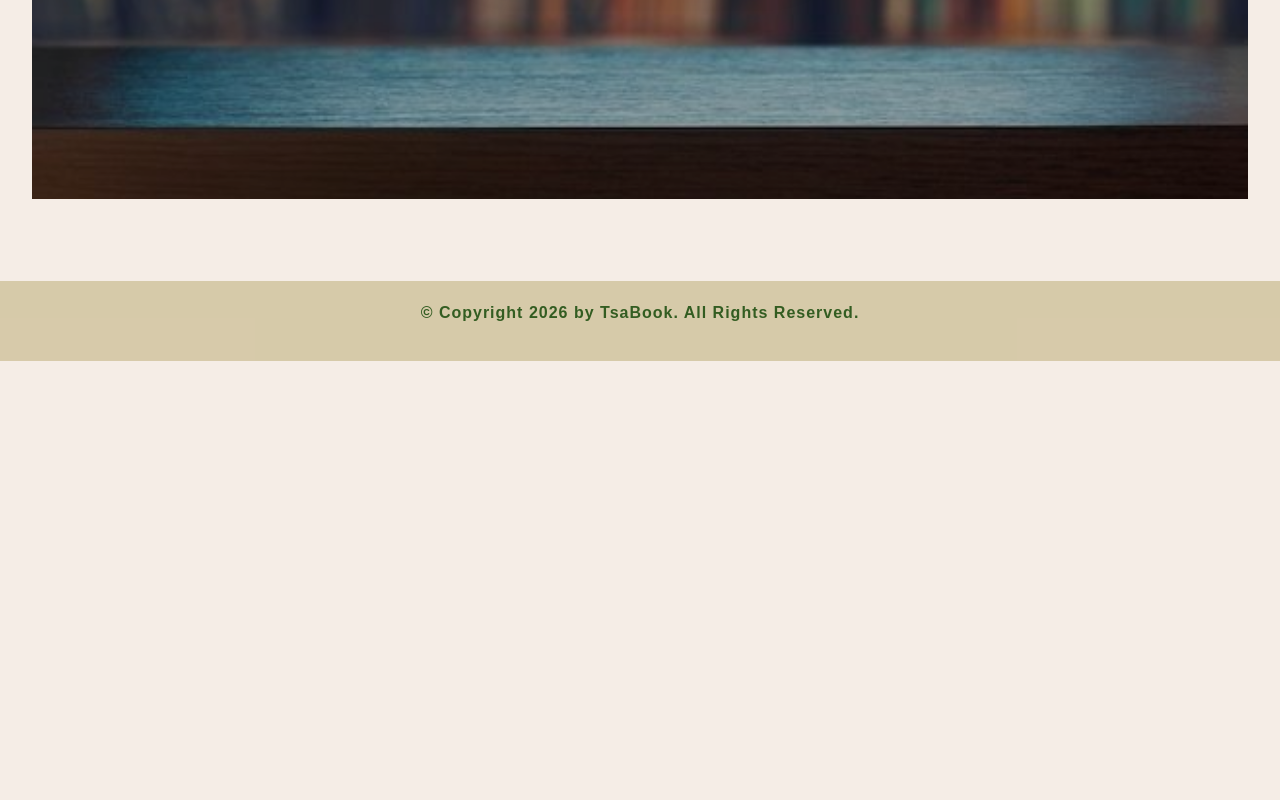
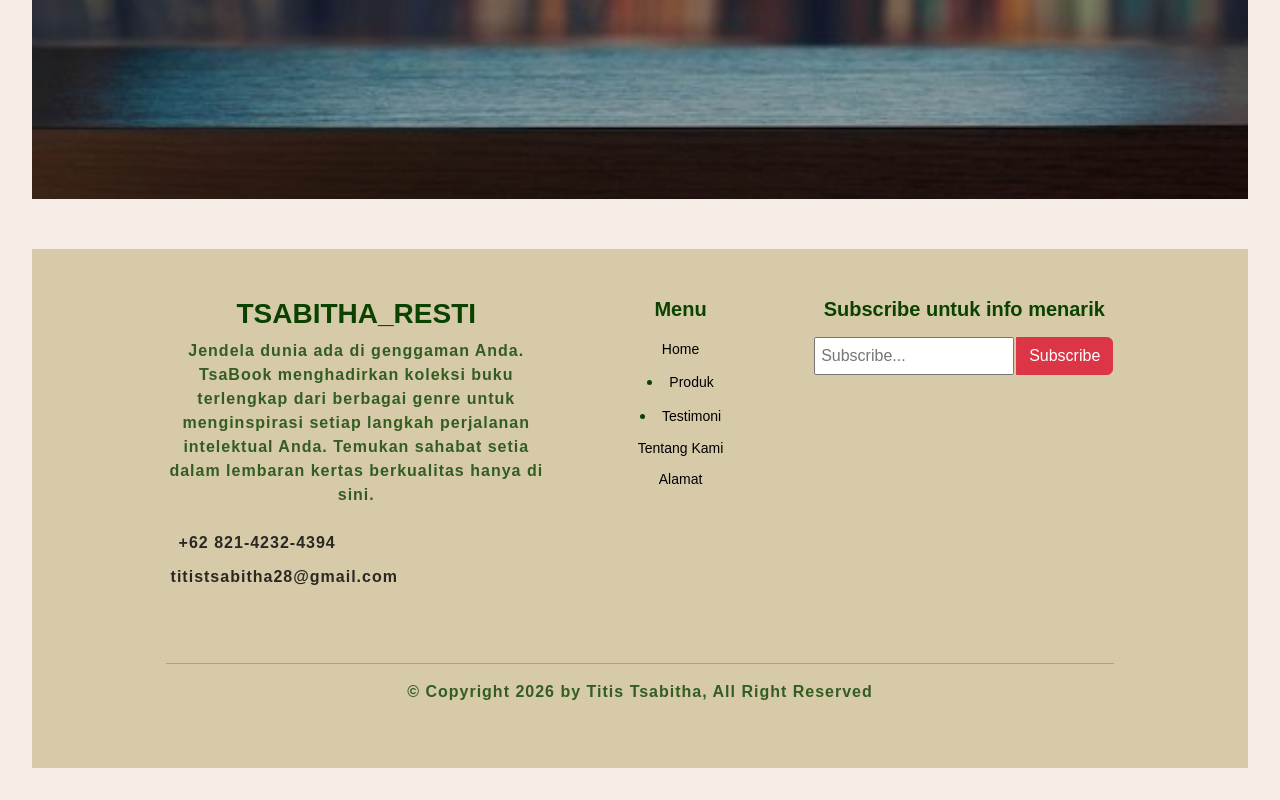
Before and after one commit to Titis03/Titis_Buku, a React (Vite) app: page /login in a window 1280 px wide. Shown: the part 699-1499 px from the top of the page. Before the commit the page ends 1060 px from the top, so only its background shows below. Built offline with nearby package versions, Linux system fonts and the light colour scheme.

Commit message:
Menyempurnakan tampilan web

```diff
--- a/index.html
+++ b/index.html
@@ -9,10 +9,5 @@
   <body>
     <div id="root"></div>
     <script type="module" src="/src/main.jsx"></script>
-    <footer class="footer">
-    <div class="container">
-        <p>&copy; Copyright 2026 by TsaBook. All Rights Reserved.</p>
-    </div>
-</footer>
   </body>
 </html>
--- a/src/App.jsx
+++ b/src/App.jsx
@@ -1,6 +1,10 @@
 import { Routes, Route, Navigate } from "react-router-dom";
 import React, { useState } from "react";
 import "./App.css";
+
+import 'bootstrap/dist/css/bootstrap.min.css';
+import Navbar from "./components/Navbar";
+import FooterComponent from "./components/FooterComponent";
 
 import Login from "./pages/Login";
 import HomePage from "./pages/homePage";
@@ -21,6 +25,7 @@ function App() {
 
         <Route path="*" element={<Navigate to="/login" />} />
       </Routes>
+      <FooterComponent/>
     </div>
   );
 }
--- /dev/null
+++ b/src/components/FooterComponent.jsx
@@ -0,0 +1,59 @@
+import {Container,Row,Col} from "react-bootstrap";
+import {Link} from "react-router-dom";
+
+const FooterComponent = () => {
+  return (
+    <div  className="footer py-5">
+      <Container>
+        <Row className="d-flex justify-content-between">
+          <Col lg="5">
+            <h3 className="fw-bold">TSABITHA_RESTI</h3>
+            <p className="desc">Jendela dunia ada di genggaman Anda. TsaBook menghadirkan koleksi buku terlengkap dari berbagai genre untuk menginspirasi setiap langkah perjalanan intelektual Anda. Temukan sahabat setia dalam lembaran kertas berkualitas hanya di sini.</p>
+            <div className="no mb-1 mt-4">
+              <Link className="text-decoration-none d-flex align-items-center">
+               <i className="fa-brands fa-whatsapp me-2"></i>
+               <p className="m-0">+62 821-4232-4394</p>
+              </Link>
+            </div>
+            <div className="mail">
+              <Link className="text-decoration-none">
+               <i className="fa-regular fa-envelope"></i>
+               <p className="m-0">titistsabitha28@gmail.com</p>
+              </Link>
+            </div>
+          </Col>
+          <Col className="d-flex flex-column col-lg-2 col mt-lg-0 mt-5">
+          <h5 className="fw-bold">Menu</h5>
+          <Link to="/homePage">Home</Link>
+          <li><a href="#produk">Produk</a></li>
+          <li><a href="#testimoni">Testimoni</a></li>
+          <Link to="tentangKami">Tentang Kami</Link>
+          <Link to="/alamat">Alamat</Link>
+          </Col>
+          <Col lg="4" className="mt-lg-0 mt-5">
+          <h5 className="fw-bold mb-3">Subscribe untuk info menarik</h5>
+          <div className="subscribe">
+            <input type="text" placeholder="Subscribe..."/>
+            <button className="btn btn-danger rounded-end rounded-0">Subscribe</button>
+          </div>
+          <div className="social mt-3">
+            <i className="fa-brands fa-facebook me-3"></i>
+            <i className="fa-brands fa-twitter me-3"></i>
+            <i className="fa-brands fa-linkedin me-3"></i>
+            <i className="fa-brands fa-youtube me-3"></i>
+          </div>
+          </Col>
+        </Row>
+        <Row className="mt-5">
+          <Col>
+            <hr/>
+            <p className="text-center px-md-0 px-3">&copy; Copyright {new Date().getFullYear()} by <span className="fw-bold">Titis Tsabitha</span>,
+            All Right Reserved </p>
+          </Col>
+        </Row>
+      </Container>
+    </div>
+  )
+}
+
+export default FooterComponent
--- a/src/index.css
+++ b/src/index.css
@@ -31,6 +31,15 @@ body {
 }
 
 /* ================= NAVBAR ================= */
+
+.navbar {
+  transition: 0.3s all ease; /* Biar transisi warnanya halus */
+  background-color: transparent;
+}
+.navbar.color-active {
+  background-color: #fff9ce !important; /* Warna kuning dari file atasmu */
+  box-shadow: 0 4px 6px rgba(0,0,0,0.1);
+}
 
 .navbar {
     padding: 20px 0;
@@ -546,3 +555,84 @@ body {
     font-Weight: bold;
     z-index: 10;
 }
+
+/* STYLE FOOTER */
+.footer {
+    width: 100%;
+    min-height: 50vh;
+}
+
+.footer .row:nth-child(1) .col:nth-child(1) h3 {
+    color: var(--color-text);
+}
+
+.footer .row:nth-child(1) .col:nth-child(1) .desc {
+    color: var(--color-text);
+    font-size: 14px;
+    line-height: 2;
+}
+
+.footer .no a,
+.footer .mail a {
+    display: flex;
+    align-items: center;
+    color: #000000;
+    column-gap: 5px;
+    margin-bottom: 10px;
+}
+
+.footer .no a:hover,
+.footer .mail a:hover {
+   color: var(--secondary-color);
+}
+
+.footer .row:nth-child(1) .col:nth-child(2) {
+    gap: 10px;
+}
+
+.footer .row:nth-child(1) .col:nth-child(2) a {
+    color: black;
+    text-decoration: none;
+    font-size:  14px;
+}
+
+.footer .row:nth-child(1) .col:nth-child(2) a:hover {
+    color: var(--secondary-color);
+}
+
+.footer .subscribe{
+    display: flex;
+    align-items: center;
+    gap: 2px;
+}
+
+.footer .subscribe input {
+    width: 200px;
+    height:38px;
+    padding: 5px;
+}
+
+.footer .social {
+    display: flex;
+    align-items: center;
+    gap: 10px;
+}
+
+.footer .social i {
+    font-size: 24px;
+    cursor: pointer;
+    transition: all 0.3s ease;
+    -webkit-transition: all 0.3s ease;
+    -moz-transition: all 0.3s ease;
+    -ms-transition: all 0.3s ease;
+    -o-transition: all 0.3s ease;
+}
+
+.footer .social i:hover {
+    color: var(--secondary-color);
+}
+
+.footer .row:nth-child(2) {
+    margin-top: 100px;
+}
+/* STYLE FOOTER */
```
Also changed, not shown: src/main.jsx (+13 -6 lines).
